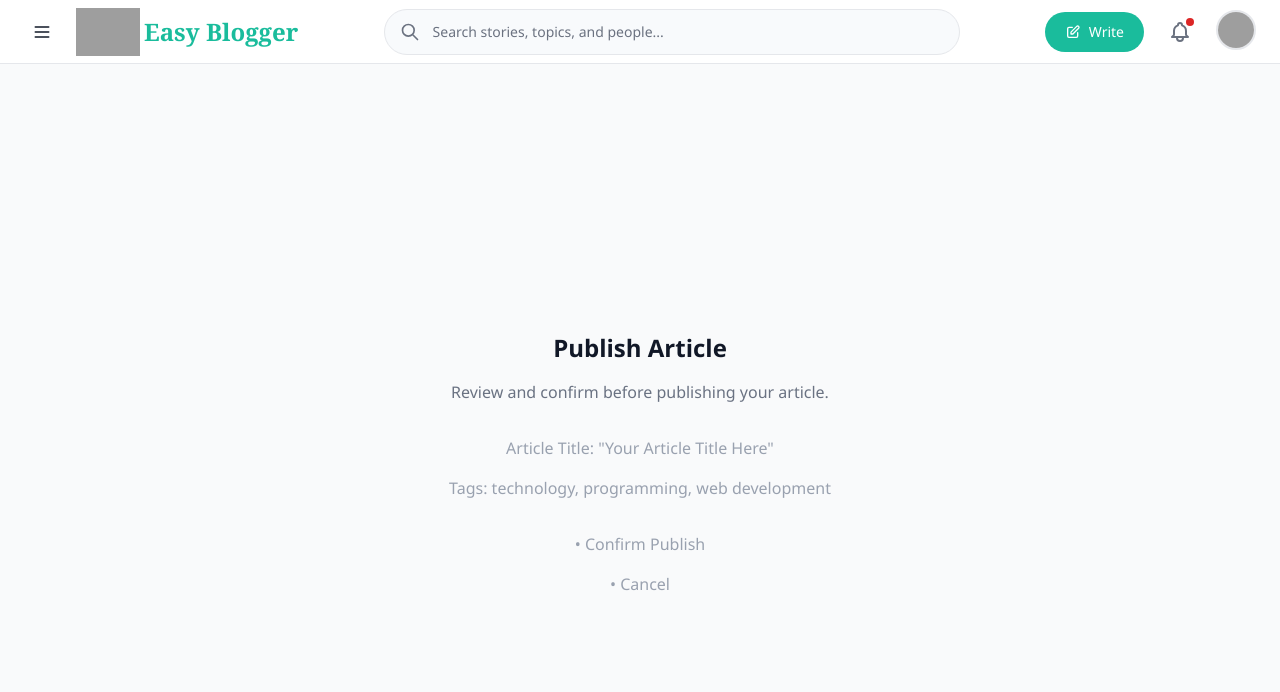
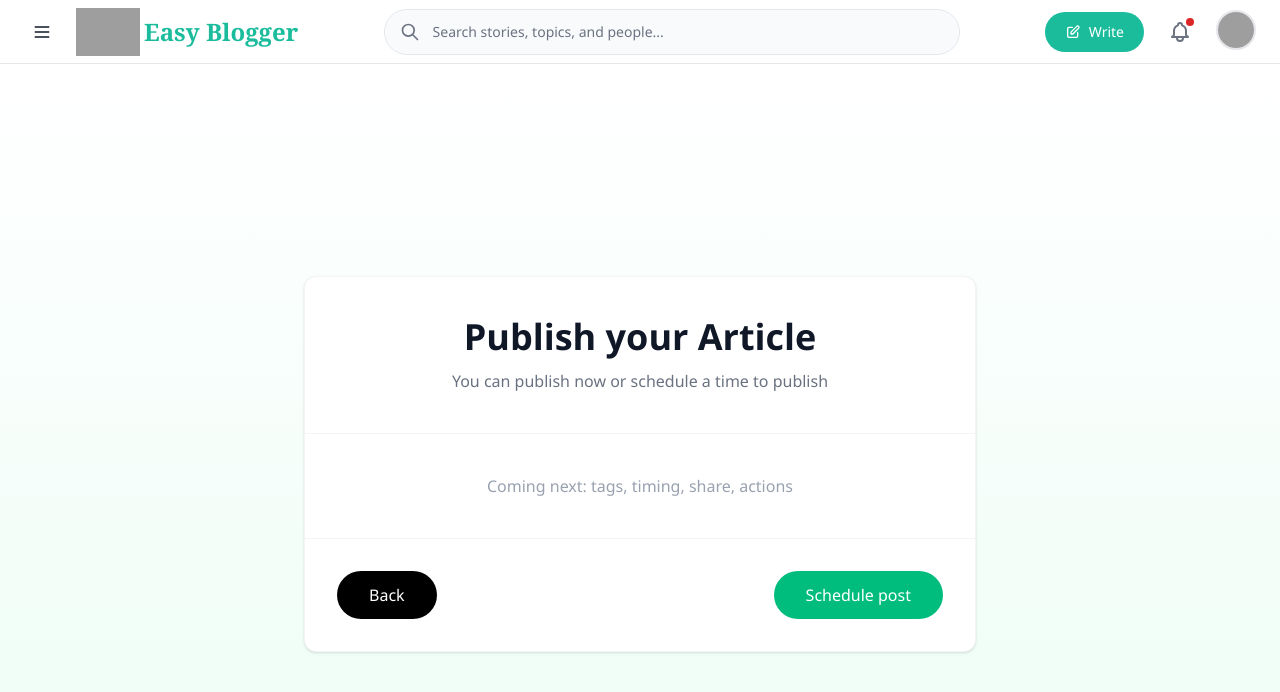
Before and after one commit to dulanprabashwara/software-project-, a Next.js app in the folder easy-blogger/: page /write/publish in a window 1280 px wide. Shown: the top 692 px of the page. Built offline with nearby package versions, Linux system fonts and the light colour scheme; grey boxes are pictures that could not be loaded.

Commit message:
Scaffold the 'Publish Article' card layout

```diff
--- a/easy-blogger/app/(main)/write/preview/page.jsx
+++ b/easy-blogger/app/(main)/write/preview/page.jsx
@@ -93,7 +93,7 @@ export default function Page() {
             <div className="text-center">
               <p className="mb-2 italic text-[#6B7280]">Publish Now ?</p>
               <button
-                onClick={() => alert("Frontend demo only — backend later")}
+                onClick={() => router.push("/write/publish")}
                 className="rounded-full bg-[#1ABC9C] px-8 py-2 text-white"
               >
                 Publish
--- a/easy-blogger/app/(main)/write/publish/page.jsx
+++ b/easy-blogger/app/(main)/write/publish/page.jsx
@@ -1,35 +1,28 @@
-/**
- * Publish Article Confirmation Page
- *
- * Purpose: Confirmation page before publishing an article
- * Flow: User clicks "Publish" button from the editor
- *
- * Features:
- * - Preview of article title and summary
- * - Add/edit tags before publishing
- * - Set cover image
- * - Choose publication visibility (public/unlisted)
- * - Confirm publish action
- * - Cancel and return to editor
- *
- * Actions:
- * - Confirm Publish → Article goes live, redirect to published article
- * - Cancel → Return to editor
- */
+"use client";
 
 export default function PublishArticlePage() {
   return (
-    <div className="min-h-screen flex items-center justify-center">
-      <div className="text-center">
-        <h1 className="text-2xl font-bold mb-4">Publish Article</h1>
-        <p className="text-gray-500 mb-8">
-          Review and confirm before publishing your article.
-        </p>
-        <div className="text-gray-400 space-y-4">
-          <p>Article Title: "Your Article Title Here"</p>
-          <p>Tags: technology, programming, web development</p>
-          <p className="mt-8">• Confirm Publish</p>
-          <p>• Cancel</p>
+    <div className="min-h-screen bg-gradient-to-b from-white to-emerald-50 flex items-center justify-center p-6">
+      <div className="w-full max-w-2xl bg-white rounded-xl shadow-sm border border-gray-100">
+        <div className="p-10 text-center">
+          <h1 className="text-4xl font-semibold text-gray-900">Publish your Article</h1>
+          <p className="mt-3 text-gray-500">
+            You can publish now or schedule a time to publish
+          </p>
+        </div>
+
+        <div className="border-t border-gray-100" />
+        <div className="p-10 space-y-10">
+          {/* Sections will be added in next commits */}
+          <div className="text-gray-400 text-center">Coming next: tags, timing, share, actions</div>
+        </div>
+
+        <div className="border-t border-gray-100" />
+        <div className="p-8 flex items-center justify-between">
+          <button className="px-8 py-3 rounded-full bg-black text-white">Back</button>
+          <button className="px-8 py-3 rounded-full bg-emerald-500 text-white">
+            Schedule post
+          </button>
         </div>
       </div>
     </div>
```
